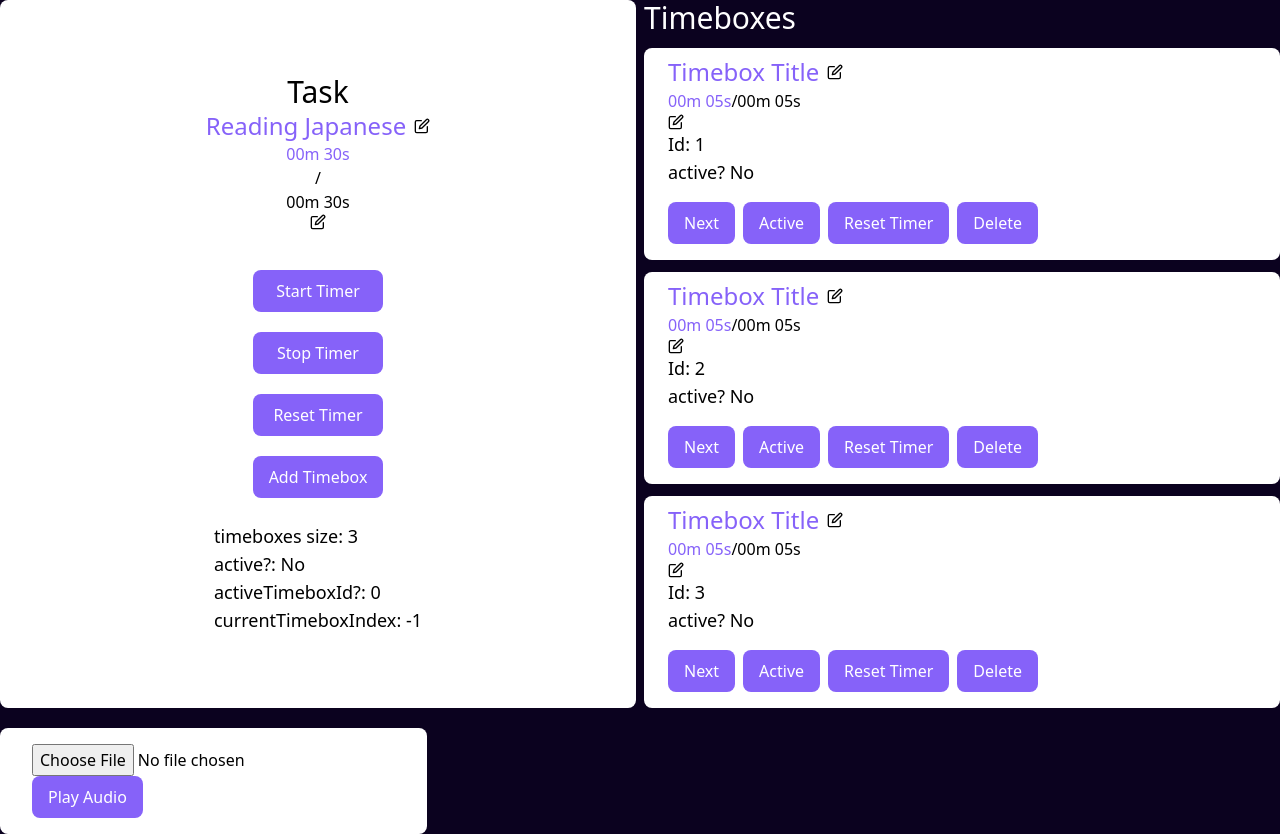
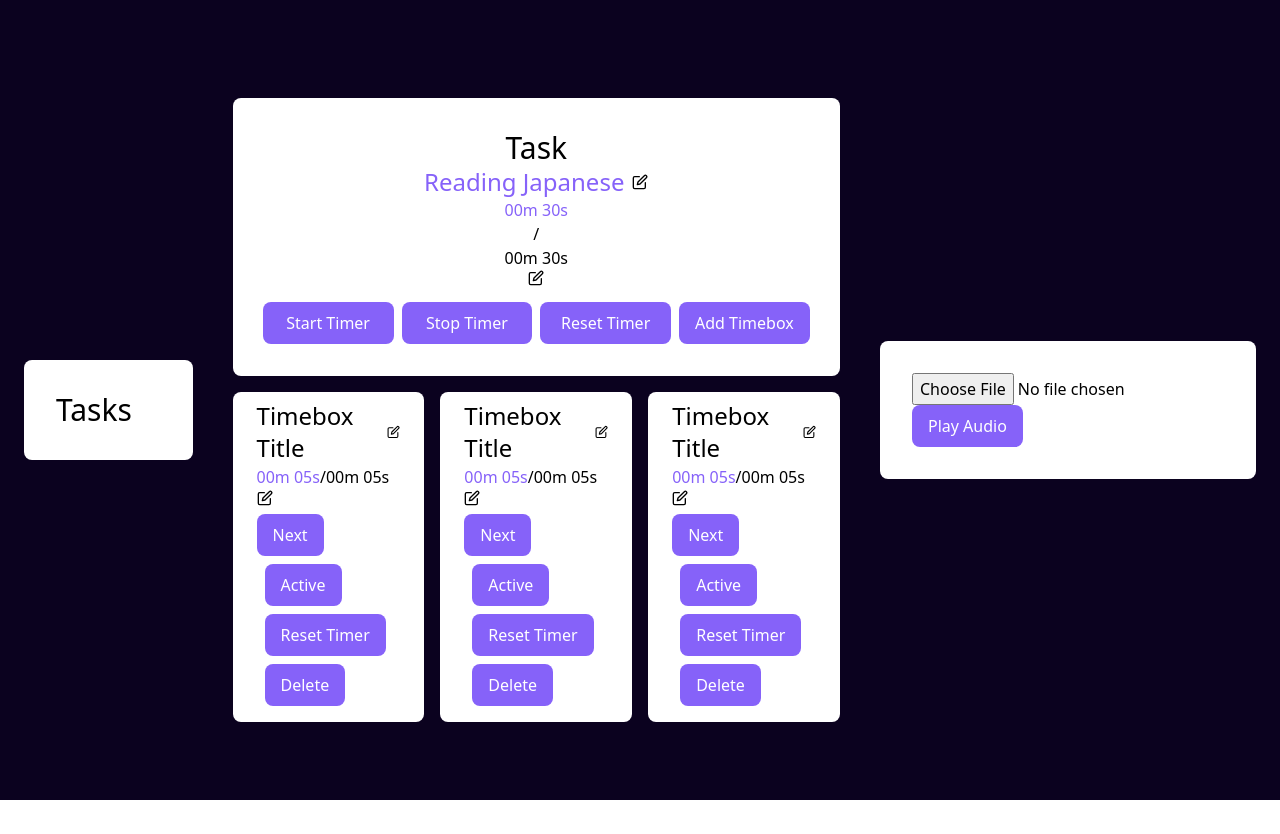
Before and after one commit to nazoadiego/kinoko-timer, a Next.js app: page / in a window 1280 px wide. After the commit the page ends 800 px from the top, so only its background shows below. Built offline with nearby package versions, Linux system fonts and the light colour scheme.

Commit message:
work on layout

```diff
--- a/components/Task.tsx
+++ b/components/Task.tsx
@@ -72,30 +72,29 @@ const Task: FC<TaskProps> = ({ playAudio }) => {
 	}, [activeTimeboxId]);
 
 	return (
-		<main className="grid grid-cols-2 gap-2">
-			<div className="white-card flex flex-col items-center justify-center">
+		<>
+			<div className="white-card flex flex-col items-center justify-center py-8">
 				<TaskTitle />
 				<TaskDuration
 					timeLeft={timeLeft}
 					durationInSeconds={durationInSeconds}
 					setDurationInSeconds={setDurationInSeconds}
 				/>
-				<div className="space-y-5 flex flex-col mt-10">
+				<div className="grid grid-cols-4 mt-4 gap-2">
 					<PurpleButton clickEvent={startTask}>Start Timer</PurpleButton>
 					<PurpleButton clickEvent={stopTask}>Stop Timer</PurpleButton>
 					<PurpleButton clickEvent={resetTimer}>Reset Timer</PurpleButton>
 					<PurpleButton clickEvent={addTimebox}>Add Timebox</PurpleButton>
 				</div>
-				<div className="mt-6">
+				{/* <div className="mt-6">
 					<h5>timeboxes size: {timeboxes.length}</h5>
 					<h5>active?: {activeTask ? "Yes" : "No"}</h5>
 					<h5>activeTimeboxId?: {activeTimeboxId}</h5>
 					<h5>currentTimeboxIndex: {currentTimeboxIndex}</h5>
-				</div>
+				</div> */}
 			</div>
 			{/* Timeboxes */}
-			<div className="space-y-3">
-				<h2 className="text-white">Timeboxes</h2>
+			<div className="flex gap-4 justify-center mt-4 overflow-x-scroll">
 				{timeboxes.map((id) => (
 					<Timebox
 						id={id}
@@ -111,7 +110,7 @@ const Task: FC<TaskProps> = ({ playAudio }) => {
 					/>
 				))}
 			</div>
-		</main>
+		</>
 	);
 };
 
--- a/components/Timebox.tsx
+++ b/components/Timebox.tsx
@@ -103,8 +103,8 @@ const Timebox: FC<TimeboxProps> = (props) => {
 					durationInSeconds={durationInSeconds}
 					setDurationInSeconds={setDurationInSeconds}
 				/>
-				<h5>Id: {id}</h5>
-				<h5>active? {activeTimebox ? "Yes" : "No"}</h5>
+				{/* <h5>Id: {id}</h5>
+				<h5>active? {activeTimebox ? "Yes" : "No"}</h5> */}
 				<div className="my-2 space-x-2 space-y-2">
 					<PurpleButton clickEvent={switchToNext}>Next</PurpleButton>
 					<PurpleButton clickEvent={() => setActiveTimeboxId(id)}>
@@ -152,7 +152,7 @@ const TimeboxTitle: FC<TimeboxTitleProps> = () => {
 	return (
 		<>
 			<div className="flex items-center gap-2">
-				<h3 className="text-kinoko-purple">{timeboxTitle}</h3>
+				<h3>{timeboxTitle}</h3>
 				<FiEdit
 					className="cursor-pointer"
 					onClick={() => setEditTimeboxTitle(true)}
--- a/pages/index.tsx
+++ b/pages/index.tsx
@@ -9,18 +9,24 @@ const Home: NextPage = () => {
 	const { playAudio, handleChangeFile } = useAudio();
 
 	return (
-		<div className="min-h-screen flex-col items-center justify-center bg-kinoko-black">
+		<div className=" bg-kinoko-black">
 			<Head>
 				<title>Kinoko Timer</title>
 				<link rel="icon" href="/favicon.ico" />
 			</Head>
-
-			<Task playAudio={playAudio} />
-			{/* Audio - Settings */}
-			<div className="white-card mt-5 py-4 px-8 w-1/3">
-				<input type="file" onChange={(e) => handleChangeFile(e)} />
-				<PurpleButton clickEvent={playAudio}>Play Audio</PurpleButton>
-			</div>
+			<main className="min-h-screen flex items-center gap-10 mx-6">
+				<div className="white-card w-3/4 py-8 px-8 mt-5 basis-1/6">
+					<h2>Tasks</h2>
+				</div>
+				<div className="mt-5 basis-4/6">
+					<Task playAudio={playAudio} />
+				</div>
+				{/* Audio - Settings */}
+				<div className="white-card w-3/4 mt-5 py-8 px-8 basis-1/6">
+					<input type="file" onChange={(e) => handleChangeFile(e)} />
+					<PurpleButton clickEvent={playAudio}>Play Audio</PurpleButton>
+				</div>
+			</main>
 		</div>
 	);
 };
```
